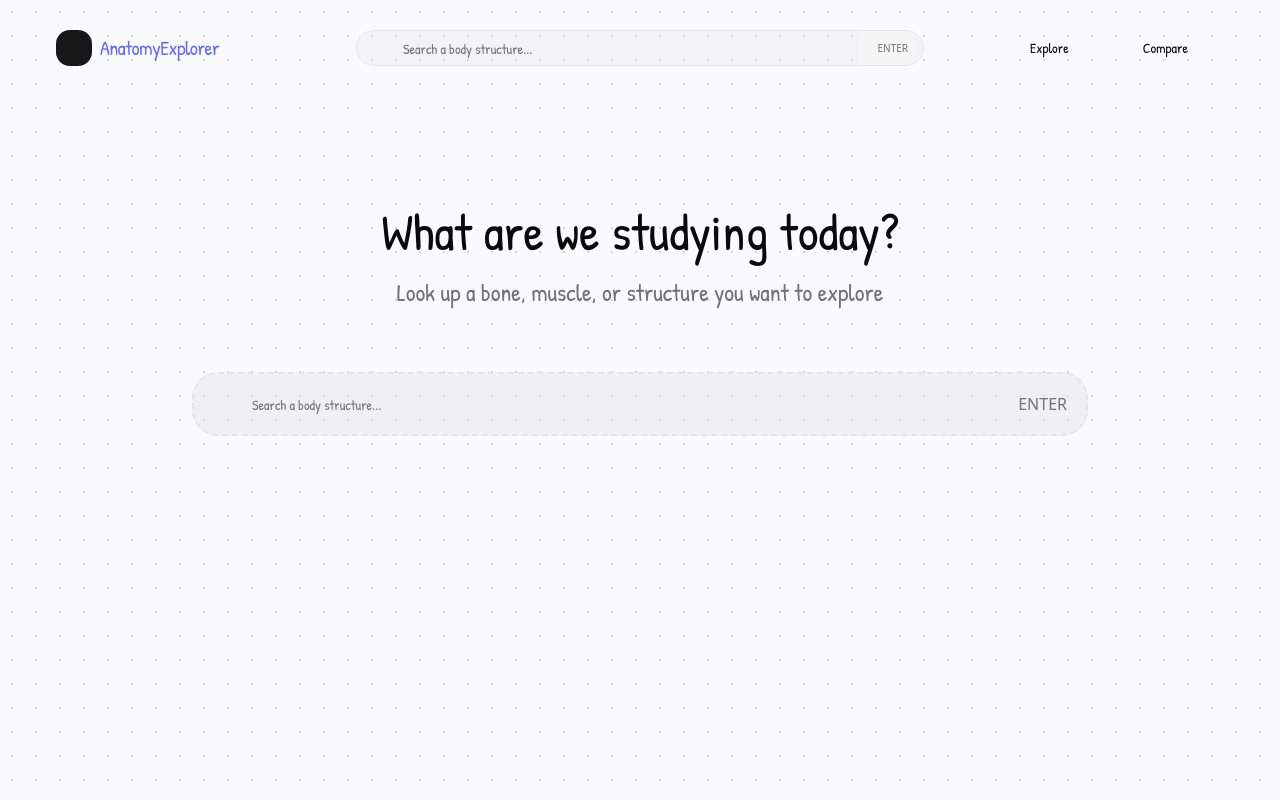
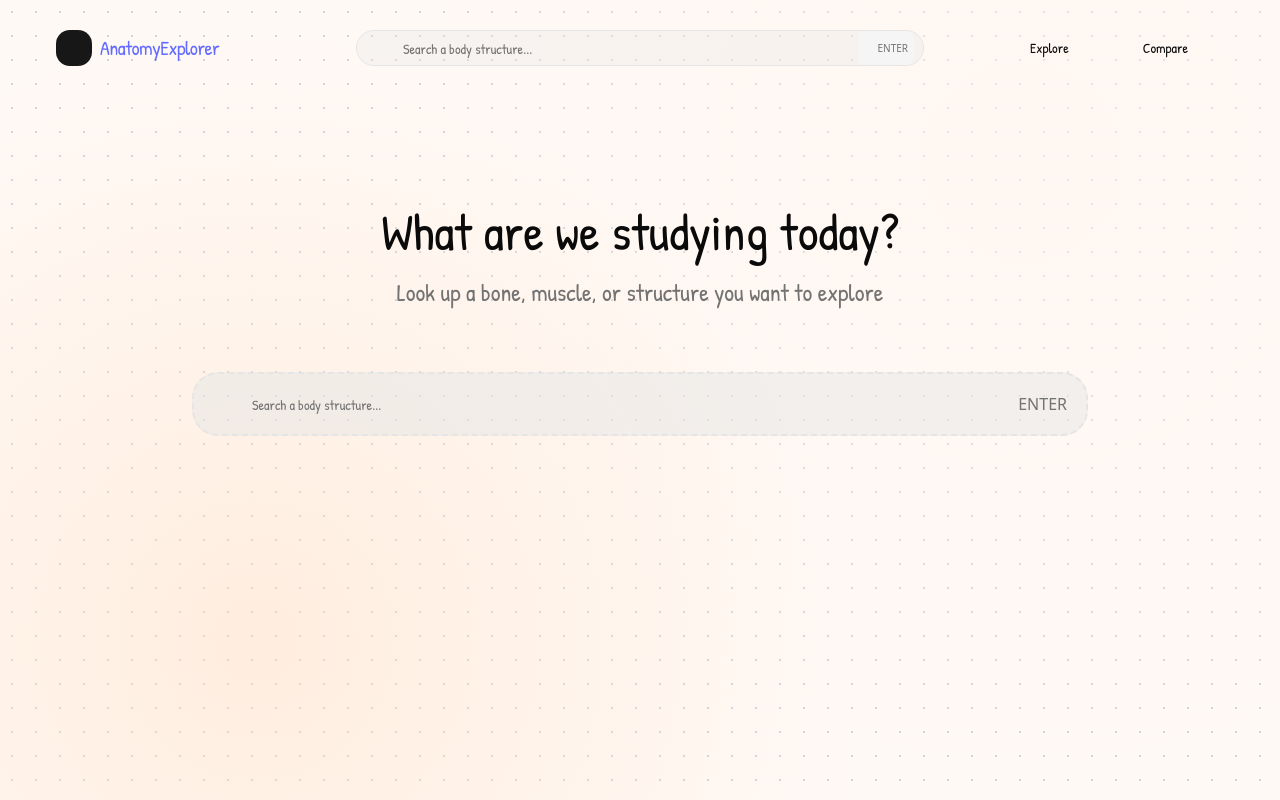
Before and after one commit to HUSS4IN22/free_anatomy_explorer, a React (Vite) app in the folder frontend/: page / in a window 1280 px wide. Built offline with nearby package versions, Linux system fonts and the light colour scheme; some icons are missing.

Commit message:
Add a warm gradient dot

```diff
--- a/frontend/src/App.tsx
+++ b/frontend/src/App.tsx
@@ -3,12 +3,23 @@ import MainSearch from "./blocks/MainSearch"
 
 function App() {
   return (
-    <>
-      <div className="relative min-h-screen w-full bg-slate-50 bg-dot-grid">
-        <Navbar />
-        <MainSearch />
-      </div>
-    </>
+    <div className="relative min-h-screen w-full">
+      <div
+        className="absolute inset-0 pointer-events-none"
+        style={{
+          backgroundColor: '#fff9f5',
+          backgroundImage: `
+            radial-gradient(circle at 20% 80%, rgba(255,220,190,0.4) 0%, transparent 50%),
+            radial-gradient(circle at 80% 20%, rgba(255,245,238,0.5) 0%, transparent 50%),
+            radial-gradient(circle, #d1d5db 1px, transparent 1px)
+          `,
+          backgroundSize: '100% 100%, 100% 100%, 24px 24px',
+          zIndex: -1
+        }}
+      />
+      <Navbar />
+      <MainSearch />
+    </div>
   )
 }
 
```
